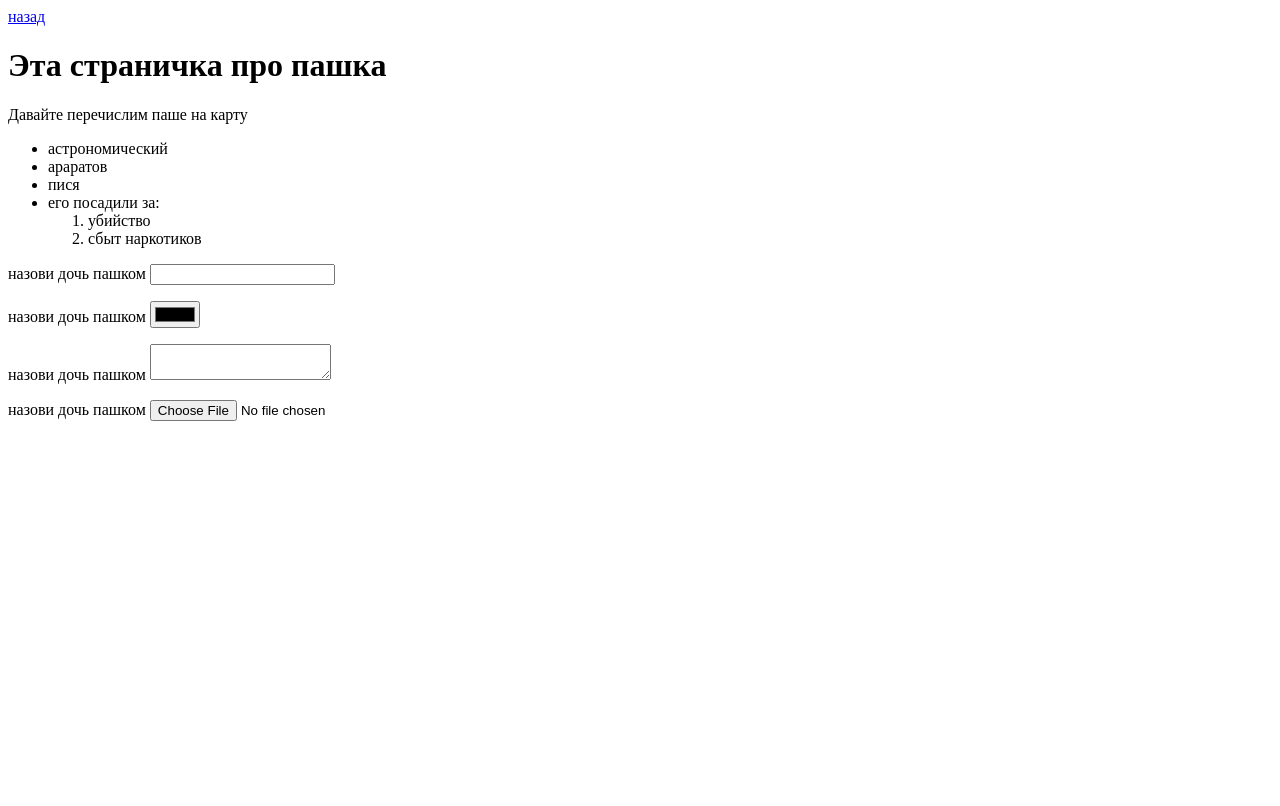
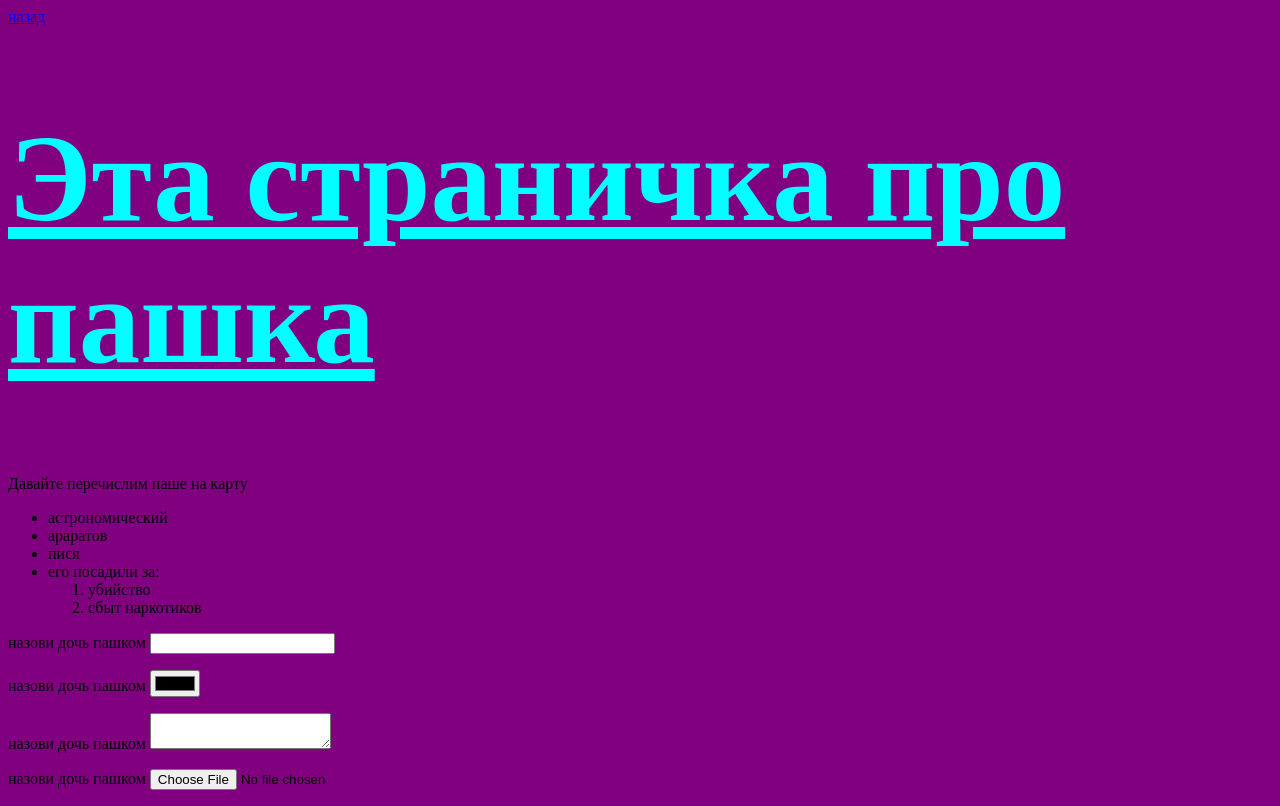
Before and after one commit to vladikhacker/repo_pashok, a plain HTML site: page pasha/index.html in a window 1280 px wide. Drawn offline with Linux system fonts and the light colour scheme.

Commit message:
lesha ivanov popka

```diff
--- a/pasha/index.html
+++ b/pasha/index.html
@@ -1,14 +1,16 @@
 <!DOCTYPE html>
 <html lang="en">
+
 <head>
     <meta charset="UTF-8">
     <meta name="viewport" content="width=device-width, initial-scale=1.0">
     <title>Pasha</title>
 </head>
-<body>
+
+<body style="background-color: purple;">
     <a href="/"> назад
     </a>
-    <h1>Эта страничка про пашка</h1>
+    <h1 style="color: gold; text-decoration: underline; font-size: 123px;">Эта страничка про пашка</h1>
     <p>
         Давайте перечислим паше на карту
     <ul>
@@ -26,11 +28,11 @@
     </p>
     <p>
         <label for="i111111">назови дочь пашком</label>
-        <input id="i1" type="text"/>
+        <input id="i1" type="text" />
     </p>
     <p>
         <label for="i2">назови дочь пашком</label>
-        <input id="i2" type="color"/>
+        <input id="i2" type="color" />
     </p>
 
     <p>
@@ -39,7 +41,15 @@
     </p>
     <p>
         <label for="i4">назови дочь пашком</label>
-        <input id="i4" type="file"/>
+        <input id="i4" type="file" />
     </p>
 </body>
+<style>
+    h1 {
+        color: aqua !important;
+        text-decoration: overline;
+        font-size: xx-small
+    }
+</style>
+
 </html>
```
Lines whose indentation alone changed are shown as unchanged.
